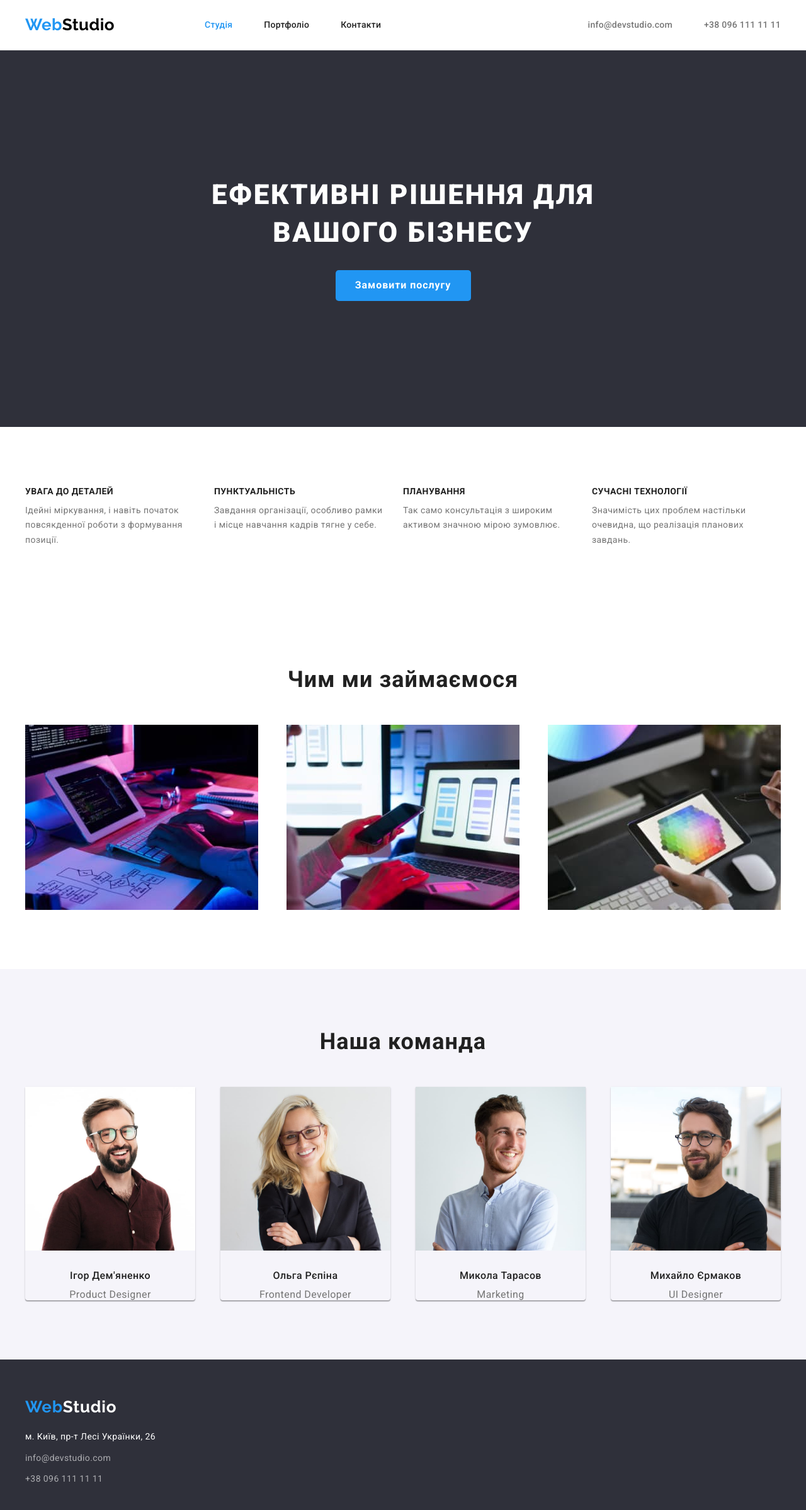
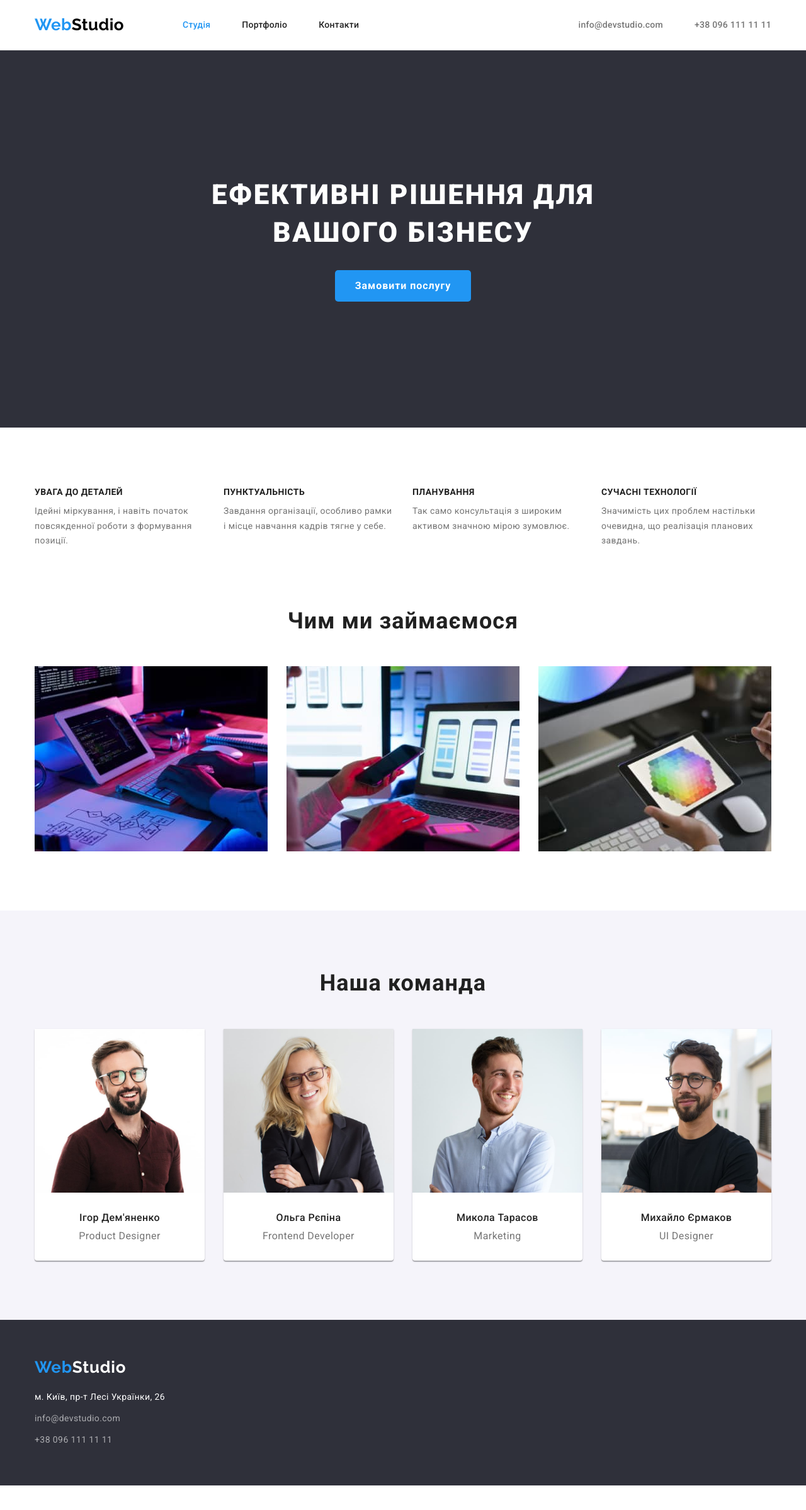
Before and after one commit to OleksandrBabichev/goit-markup-hw-03, a plain HTML site: page index.html in a window 1280 px wide. Shown: the whole page at 63% size. After the commit the page ends 2359 px from the top, so only its background shows below. Drawn offline with nearby package versions, Linux system fonts and the light colour scheme.

Commit message:
виправляє помилки

```diff
--- a/css/Styles.css
+++ b/css/Styles.css
@@ -56,7 +56,7 @@ img {
 .container {
     width: 1200px;
     margin: 0 auto;
-    padding: 0 15;
+    padding: 0 15px;
 
 }
 
@@ -72,9 +72,7 @@ img {
 /* head  */
 .container.header {
     display: flex;
-    margin: 0;
     align-items: center;
-    margin: auto;
 }
 
 header {border-bottom: 1px solid #ECECEC;
@@ -94,9 +92,12 @@ header {border-bottom: 1px solid #ECECEC;
 .link{
     text-decoration: none;}
 
+.site-nav {
+    margin-left: 93px;
+}
+
 .site-nav .list {
     display: flex;
-    margin-left: 93px;
    }
 
 
@@ -123,7 +124,7 @@ header {border-bottom: 1px solid #ECECEC;
     margin-left: auto;
 }
 
-.head-item {margin-left: 50px}
+.head-item:not(:first-child) {margin-left: 50px}
 
 .head-contact {
     color: var(--primary-text-color);
@@ -147,7 +148,7 @@ header {border-bottom: 1px solid #ECECEC;
 .hero {
     background-color: #2F303A;
     text-align: center;
-    padding: 200px;}
+    padding: 200px 0;}
 /* временно */
 
 .hero-title {
@@ -173,11 +174,11 @@ header {border-bottom: 1px solid #ECECEC;
 
     min-width: 215px;
     font-family: inherit;
-    padding: 10px 3px;
+    padding: 10px 32px;
 
     font-weight: 700;
     font-size: 16px;
-    line-height: 1.8;
+    line-height: 1.88;
     letter-spacing: 0.06em;
 }
 
@@ -238,8 +239,10 @@ header {border-bottom: 1px solid #ECECEC;
 
 /* Чим ми займаємося */
 
+.technology {padding-top: 0;}
+
 .tech-img:not(:last-child) {
-    margin-right: 45px;}
+    margin-right: 30px;}
 
 /* команда */
 .team-bcg {background-color: var(--secondary-bcg-color);}
@@ -251,6 +254,7 @@ header {border-bottom: 1px solid #ECECEC;
 }
 
 .team li {
+    background-color: var(--primary-bcg-color);
     box-shadow: 0px 1px 3px rgba(0, 0, 0, 0.12), 0px 1px 1px rgba(0, 0, 0, 0.14), 0px 2px 1px rgba(0, 0, 0, 0.2);
     border-radius: 0px 0px 4px 4px;
 }
@@ -266,7 +270,6 @@ header {border-bottom: 1px solid #ECECEC;
     font-size: 16px;
     line-height: 1.2;
 
-    margin-top: 30px;
     margin-bottom: 10px;
 }
 
@@ -274,7 +277,11 @@ header {border-bottom: 1px solid #ECECEC;
     font-weight: 400;
     font-size: 16px;
     line-height: 1.2;
+}
 
+.team-names {
+    padding-top: 30px;
+    padding-bottom: 30px;
 }
 
 /* footer */
@@ -298,7 +305,7 @@ header {border-bottom: 1px solid #ECECEC;
 
 .address {margin-top: 20px;}
 
-.address li {
+.address li:not(:last-child) {
     margin-bottom: 10px;
 }
 
@@ -358,34 +365,26 @@ header {border-bottom: 1px solid #ECECEC;
     justify-content: center;
 }
 
+.filter-buttons li {
+    margin-right: 8px;
+}
+
 .filter .button {
     font-weight: 500;
     font-size: 16px;
     line-height: 1.6;
     letter-spacing: 0.03em;
-
-    min-width: 75px;
-    margin-right: 8px;
+    padding: 6px 22px;
+    /* min-width: 75px;
+    margin-right: 8px; */
 }
 
 .examples {
     display: flex;
     flex-wrap: wrap;
-    justify-content: space-between;
-
+    gap: 30px;
 }
 
-.examples li {
-    margin-bottom: 30px;
-
-}
-
-.examples h3,
-.examples p {
-    width: 370px;
-    padding-left: 25px;
-    flex-wrap: wrap;
-}
 
 .filter .title {
     color: var(--title-text-color);
@@ -395,8 +394,8 @@ header {border-bottom: 1px solid #ECECEC;
     line-height: 2;
     letter-spacing: 0.06em;
 
-    padding-top: 20px;
-    margin-bottom: 5px;
+    /* padding-top: 20px; */
+    margin-bottom: 4px;
 }
 
 .filter p {
@@ -404,14 +403,12 @@ header {border-bottom: 1px solid #ECECEC;
     font-size: 16px;
     line-height: 1.8;
     letter-spacing: 0.03em;
-
-    margin-top: 0px;
-    margin-bottom: 20px;
 }
 
 .frame {
-    width: 370px;
+    /* width: 370px; */
     border-bottom: 1px solid #EEEEEE;
     border-left: 1px solid #EEEEEE;
     border-right: 1px solid #EEEEEE;
+    padding:20px 24px;
 }
--- a/index.html
+++ b/index.html
@@ -37,9 +37,11 @@
 
     <main>
             <!-- герой -->
-            <section class="hero section">
-                <h1 class="hero-title">Ефективні рішення для вашого бізнесу</h1>
-                <button type="button" class="button primary">Замовити послугу</button>
+            <section class="hero">
+                <div class="container">
+                    <h1 class="hero-title">Ефективні рішення для вашого бізнесу</h1>
+                    <button type="button" class="button primary">Замовити послугу </button>
+                </div>
             </section>
             <!-- Переваги -->
             <section class="section">
@@ -85,23 +87,31 @@
                     <ul class="list team">
                         <li>
                             <img src="./images/ihor.jpg" alt="Ігор Дем'яненко" width="270">
+                            <div class="team-names">
                             <h3 class="title">Ігор Дем'яненко</h3>
                             <p class="job">Product Designer</p>
+                            </div>
                         </li>
                         <li>
                             <img src="./images/olha.jpg" alt="Ольга Рєпіна" width="270">
+                            <div class="team-names">
                             <h3 class="title">Ольга Рєпіна</h3>
                             <p class="job">Frontend Developer</p>
+                            </div>
                         </li>
                         <li>
                             <img src="./images/mykola.jpg" alt="Микола Тарасов" width="270">
+                            <div class="team-names">
                             <h3 class="title">Микола Тарасов</h3>
                             <p class="job">Marketing</p>
+                            </div>
                         </li>
                         <li>
                             <img src="./images/myhaylo.jpg" alt="Михайло Єрмаков" width="270">
+                            <div class="team-names">
                             <h3 class="title">Михайло Єрмаков</h3>
                             <p class="job">UI Designer</p>
+                            </div>
                         </li>
                     </ul>
                 </div>
```
